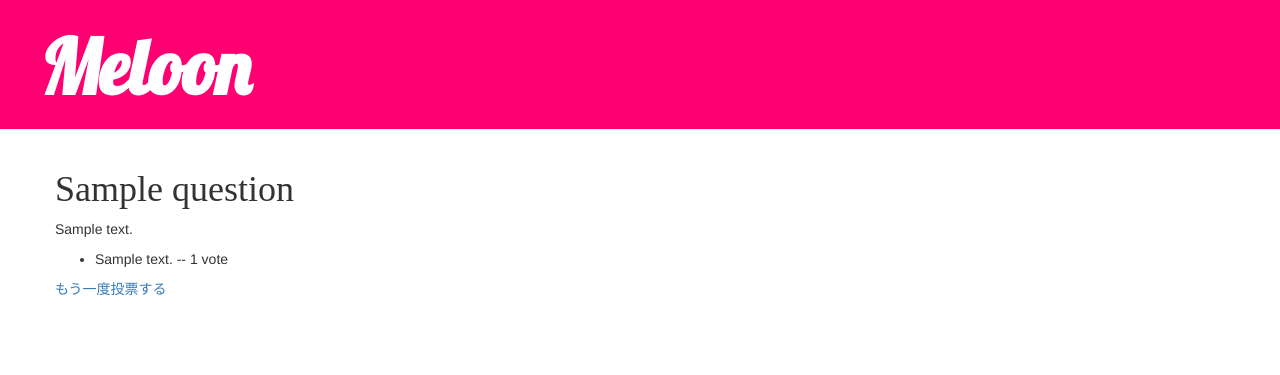
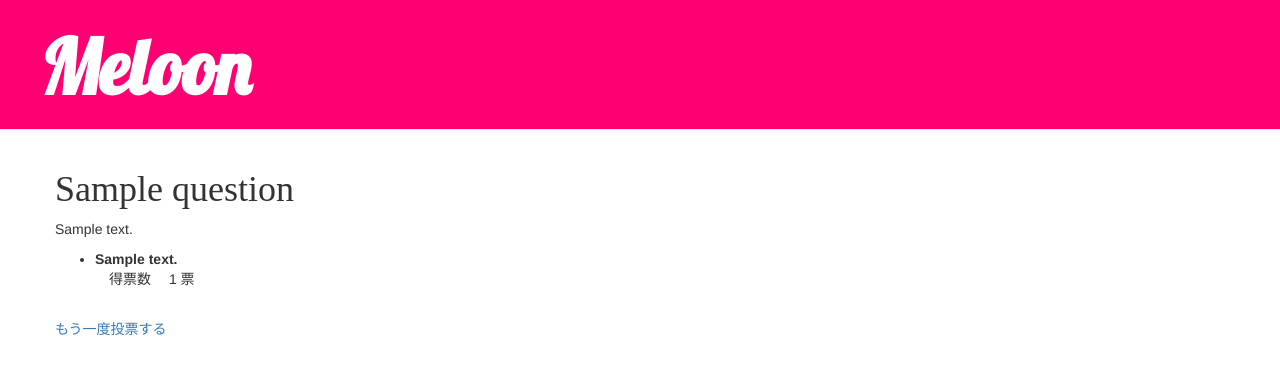
Before and after one commit to kovenki/meloon, a Django app: page /1/results/ in a window 1280 px wide. Shown: the top 375 px of the page. Run offline with Django 3.2, Linux system fonts and the light colour scheme; tables that the repository leaves empty hold one stand-in row (values such as "Sample post"); some libraries are stand-ins or nearby versions; some web fonts are replaced.

Commit message:
結果画面のUI調整

```diff
--- a/polls/templates/polls/results.html
+++ b/polls/templates/polls/results.html
@@ -6,7 +6,7 @@
 
         <ul>
           {% for choice in question.choice_set.all %}
-          <li>{{ choice.choice_text }} -- {{ choice.votes }} vote{{ choice.votes|pluralize }}</li>
+          <li><strong>{{ choice.choice_text }}</strong><br> 　得票数　 {{ choice.votes }} 票</li><br>
           {% endfor %}
         </ul>
 
```
